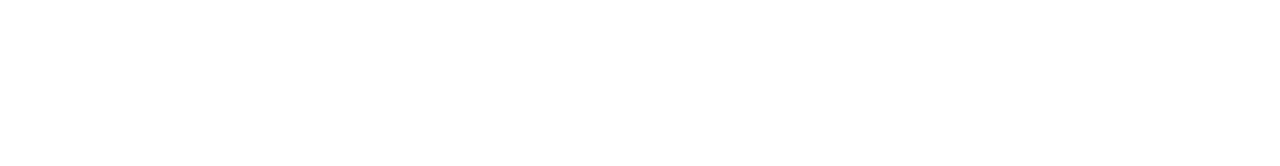
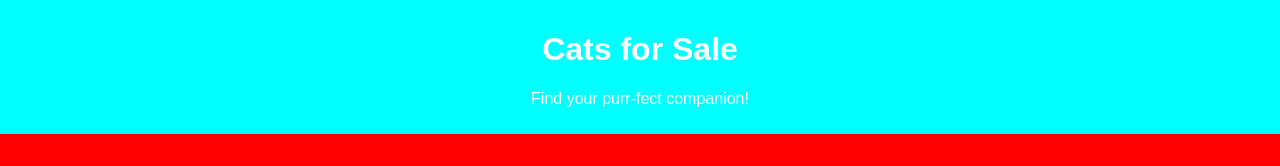
Before and after one commit to rj030201/catsforsale, a plain HTML site: page index.html in a window 1280 px wide. Shown: the top 166 px of the page. Drawn offline with Linux system fonts and the light colour scheme.

Commit message:
Update index.html

```diff
--- a/index.html
+++ b/index.html
@@ -9,10 +9,10 @@
             font-family: Arial, sans-serif;
             margin: 0;
             padding: 0;
-            background-color: #red;
+            background-color: red;
         }
         header {
-            background-color: #cyan;
+            background-color: cyan;
             color: white;
             padding: 10px 20px;
             text-align: center;
```
